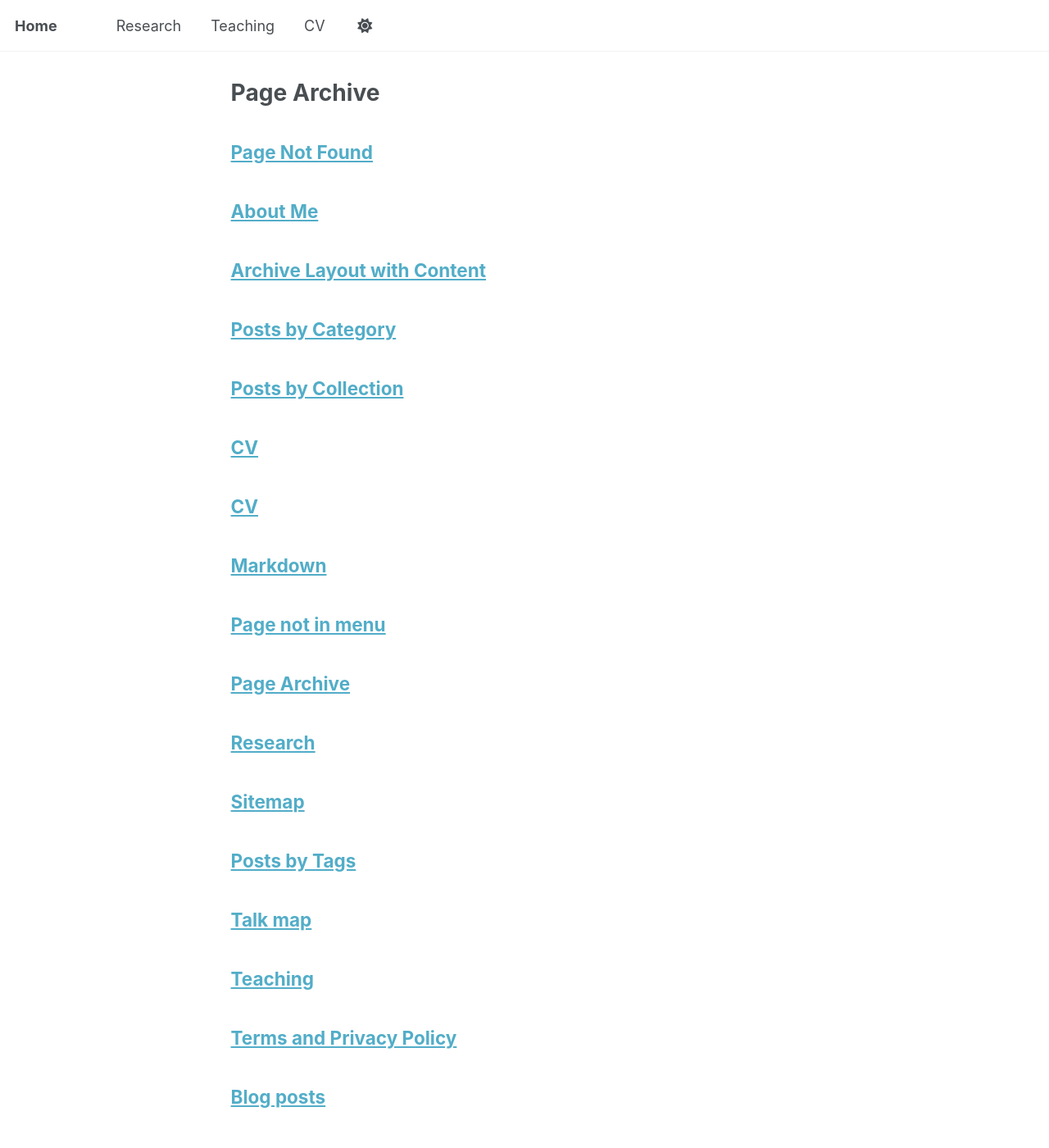
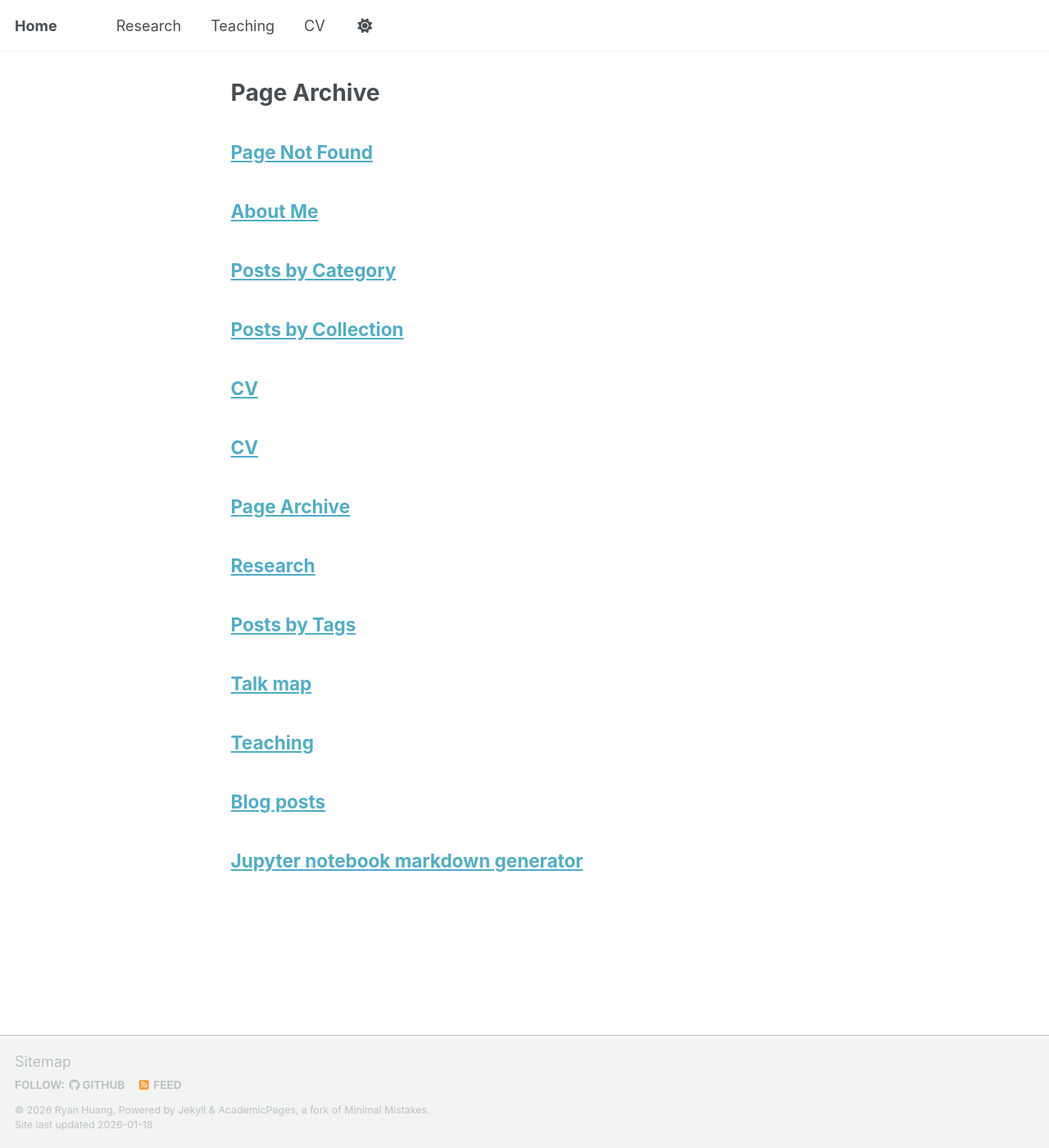
Before and after one commit to rhuang11/rhuang11.github.io, a Jekyll site: the page built from _pages/page-archive.html, in a window 1280 px wide and 1400 px high. Shown: the whole window at 82% size. Built offline with Jekyll 4.4.1, drawn with Linux system fonts in a browser that asks for light colours; a script bundle is joined from its source files by our own code; library files that are not in the unit come from our copies; some of the changed lines change nothing that is shown.

Commit message:
updated config

```diff
--- a/_config.yml
+++ b/_config.yml
@@ -201,6 +201,12 @@
   - README
   - tmp
   - vendor
+  - _pages/archive-layout-with-content.md
+  - _pages/non-menu-page.md
+  - _pages/markdown.md
+  - _pages/sitemap.md
+  - _pages/terms.md
+  - _pages/year-archive.md
 keep_files:
   - .git
   - .svn
```
